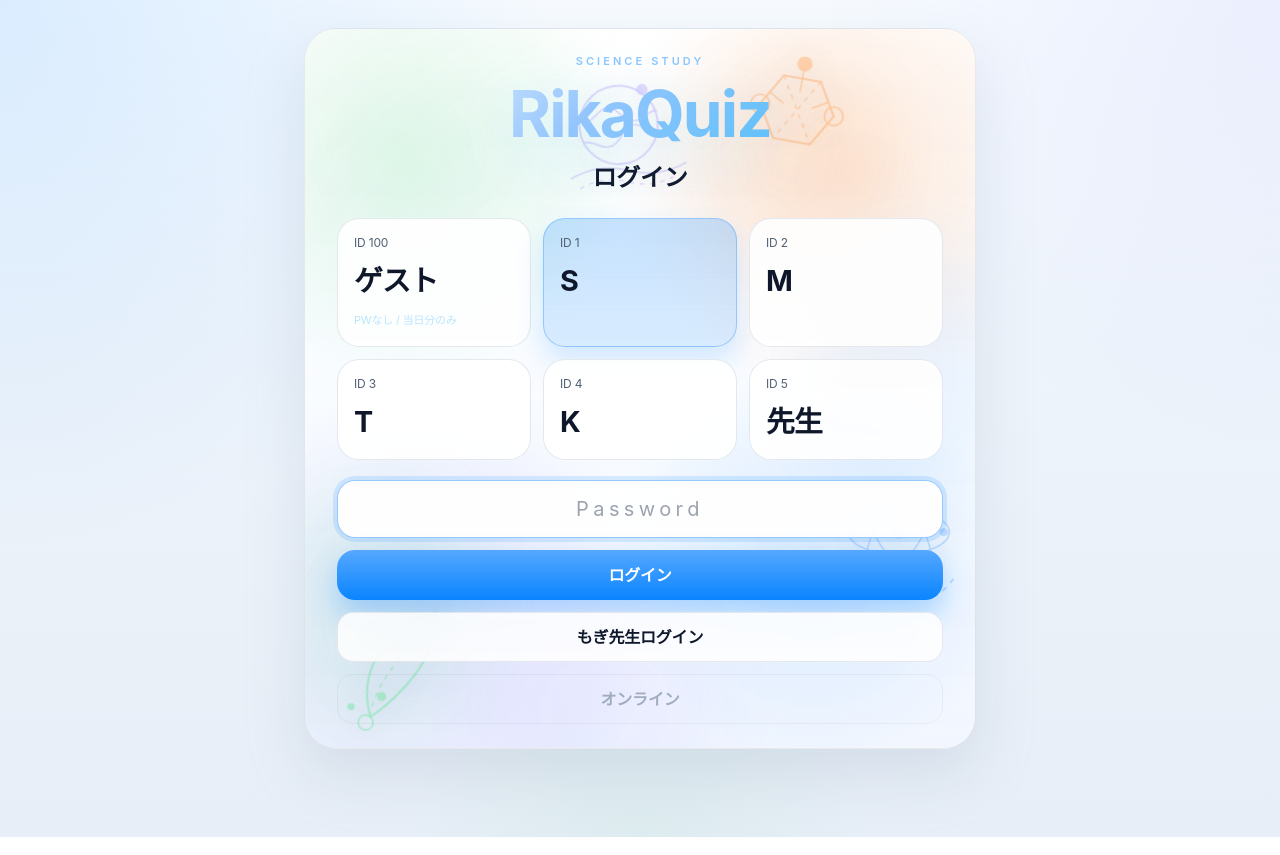
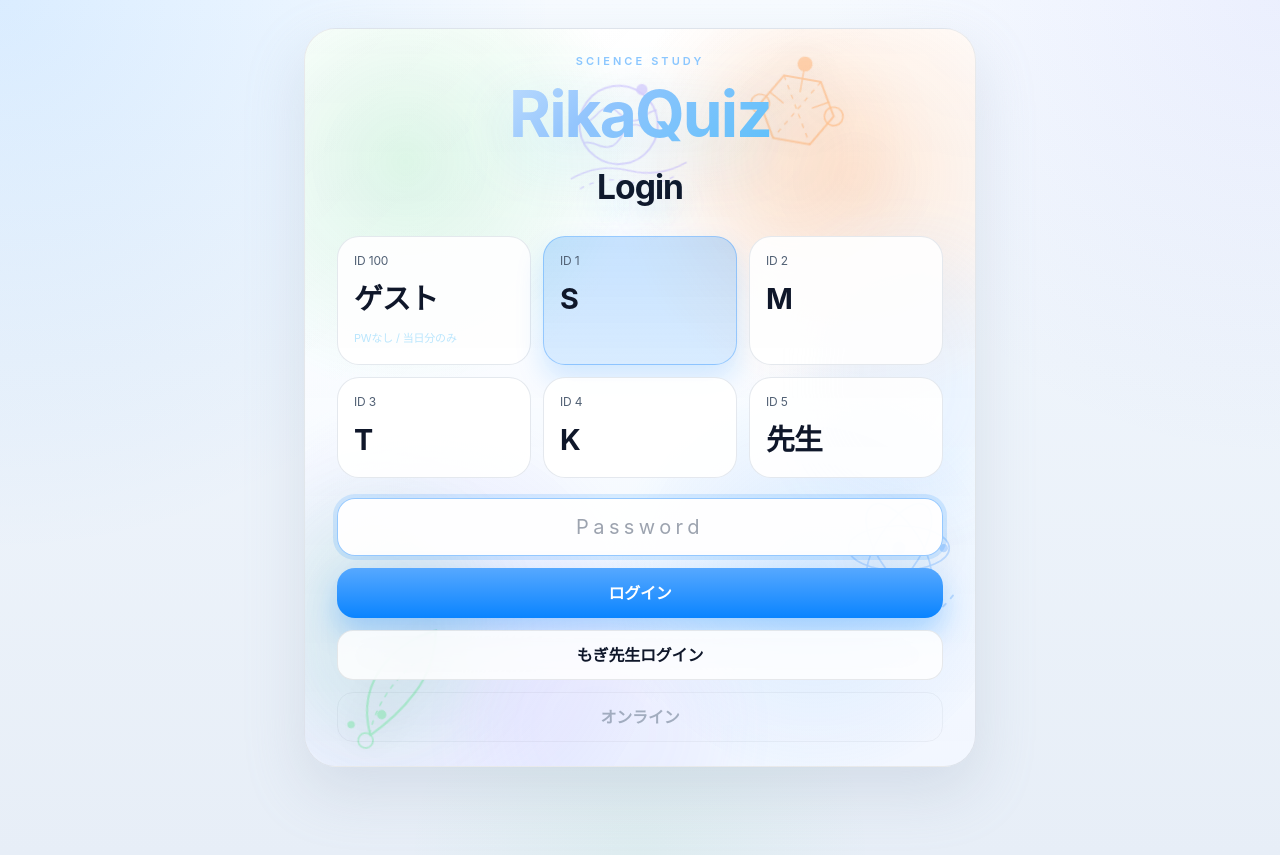
Before and after one commit to Ben-Kei-create/rikarikastudy, a Next.js app: page / in a window 1280 px wide. Built offline with nearby package versions, Linux system fonts and the light colour scheme; no server answers; the database is empty.

Commit message:
word delete

```diff
--- a/src/components/HomePage.tsx
+++ b/src/components/HomePage.tsx
@@ -281,7 +281,6 @@ export default function HomePage({
               <div className="subcard p-4">
                 <div className="text-xs font-semibold tracking-[0.18em] text-slate-400">ログイン中</div>
                 <div className="mt-2 font-display text-2xl text-white">{onlineCount !== null ? `${onlineCount}人` : '—'}</div>
-                <div className="mt-1 text-xs text-slate-500">だれがいるかは非表示</div>
               </div>
             </div>
             <button
--- a/src/components/LoginPage.tsx
+++ b/src/components/LoginPage.tsx
@@ -74,7 +74,12 @@ export default function LoginPage({
                 RikaQuiz
               </div>
             </div>
-            <h2 className="mt-4 text-2xl font-semibold text-center text-white">ログイン</h2>
+            <h2
+              className="font-display mt-4 text-center text-[1.9rem] tracking-[0.18em] text-white sm:text-[2.1rem]"
+              style={{ textShadow: '0 14px 28px rgba(56, 189, 248, 0.18)' }}
+            >
+              Login
+            </h2>
           </div>
 
           {notice && (
```
